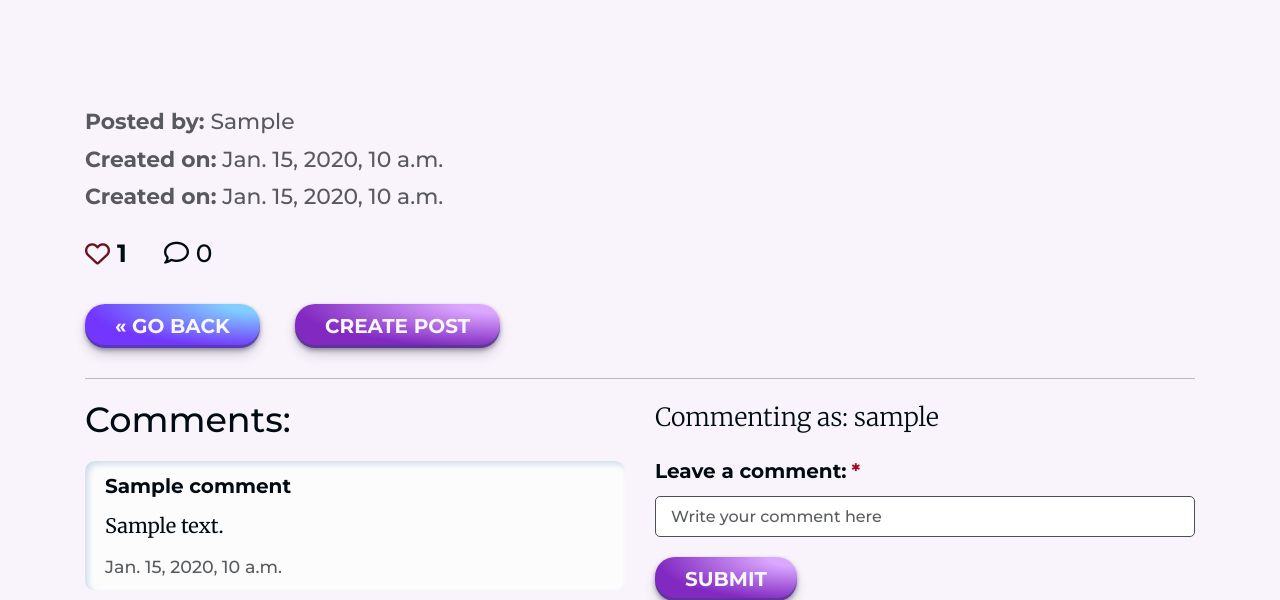
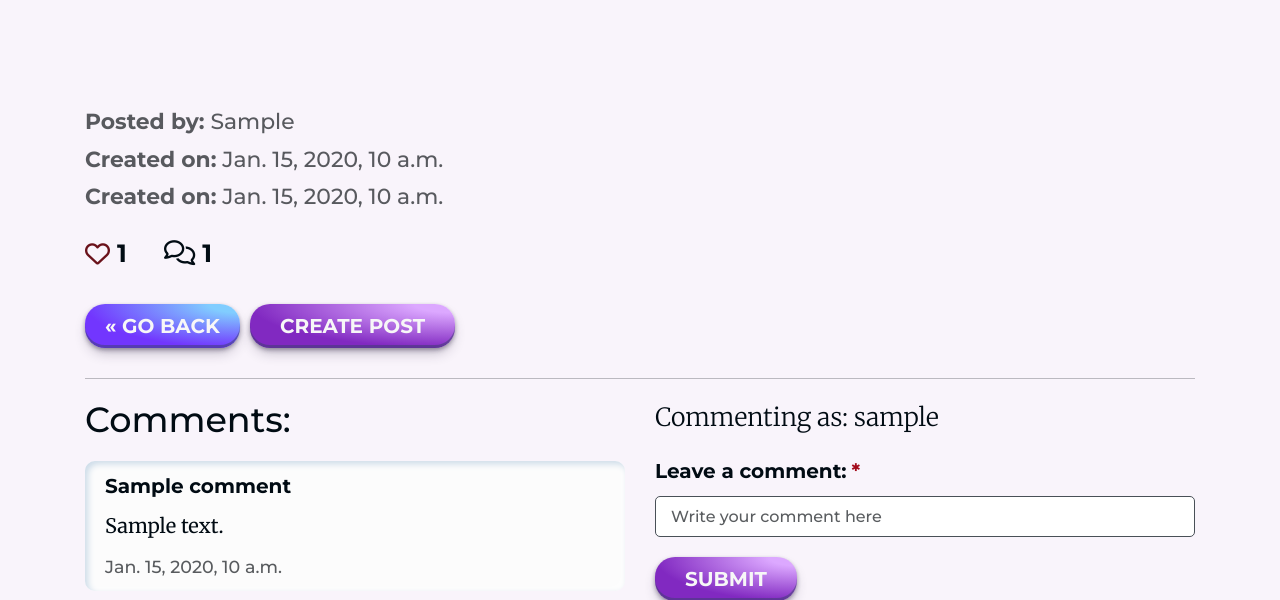
Before and after one commit to Edmir-Demaj/HopeForCancer, a Django app: a page that uses blog/templates/blog/post_detail.html in a window 1280 px wide. Shown: the part 1058-1658 px from the top of the page. Run offline with Django 3.2, Linux system fonts and the light colour scheme; a user stored in the database is signed in; tables that the repository leaves empty hold one stand-in row (values such as "Sample post"); some libraries are stand-ins or nearby versions.

Commit message:
Add: comments counter increment on new comm

```diff
--- a/blog/templates/blog/blog.html
+++ b/blog/templates/blog/blog.html
@@ -84,7 +84,10 @@
                                     <!-- The number of likes goes before the closing strong tag -->
                                     <span>{{ post.number_of_likes }} </span>
                                 </strong>
-                                <span><i class="fa-regular fa-comment"></i> 0</span>
+                                <!-- counts number of comments -->
+                                {% with comments.count as total_comments %}
+                                <span><strong><i class="far fa-comments"></i> {{ total_comments }}</strong></span>
+                                {% endwith %}
                             </div>
                             <div class="card-footer">
                                 <small class="text-muted me-4">Posted by: {{ post.author | title}}</small>
--- a/blog/templates/blog/post_detail.html
+++ b/blog/templates/blog/post_detail.html
@@ -53,10 +53,13 @@
                         <!-- The number of likes goes before the closing strong tag -->
                         <span>{{ post.number_of_likes }} </span>
                     </strong>
-                    <span><i class="fa-regular fa-comment"></i> 0</span>
+                    <!-- counts number of comments -->
+                    {% with comments.count as total_comments %}
+                    <span><strong><i class="far fa-comments"></i> {{ total_comments }}</strong></span>
+                    {% endwith %}
                 </div>
                 <div class="text-start">
-                    <a class="go-back-btn px-4 hvr-wobble-horizontal me-4" href="{% url 'blog_page' %}" role="button"
+                    <a class="go-back-btn px-3 hvr-wobble-horizontal me-1" href="{% url 'blog_page' %}" role="button"
                         aria-label="button to go back to blog page" title="Go Back"> &laquo; GO BACK
                     </a>
                     <a href="{% url 'create-post' %}" class="create-post-btn hvr-float-shadow d-inline-block">
--- a/blog/views.py
+++ b/blog/views.py
@@ -159,6 +159,9 @@ def add_comment(request, post_id):
         messages.success(
             request, 'Comment added successfully! Awaiting approval from Admin'
         )
+        # Increment the comment_counter field of the Post model
+        post.comment_counter += 1
+        post.save()
         return redirect(reverse('post_detail', args=(post.slug,)))
     else:
         comment_form = CommentForm()
--- a/other_pages/templates/other_pages/index.html
+++ b/other_pages/templates/other_pages/index.html
@@ -268,7 +268,10 @@
                                 <!-- The number of likes goes before the closing strong tag -->
                                 <span>{{ post.number_of_likes }} </span>
                             </strong>
-                            <span><i class="fa-regular fa-comment"></i> 0</span>
+                            <!-- counts number of comments -->
+                            {% with comments.count as total_comments %}
+                            <span><strong><i class="far fa-comments"></i> {{ total_comments }}</strong></span>
+                            {% endwith %}
                         </div>
                         <div class="card-footer">
                             <small class="text-muted">Posted by: {{ post.author | title}} |</small>
--- a/other_pages/views.py
+++ b/other_pages/views.py
@@ -1,5 +1,5 @@
 from django.shortcuts import render, get_object_or_404
-from blog.models import Post
+from blog.models import Post, Comment
 from .models import Value
 
 
@@ -10,6 +10,8 @@ def index(request):
     show the latest 3 blog posts.
     """
     latest_posts = Post.objects.filter(status=1).order_by('-created_date')[:3]
+    for post in latest_posts:
+        post.num_comments = Comment.objects.filter(post=post).count()
     context = {'latest_posts': latest_posts}
     template = 'other_pages/index.html'
     return render(request, template, context)
--- a/static/css/style.css
+++ b/static/css/style.css
@@ -443,7 +443,6 @@ ol li {
     color: #f0031b;
     background: transparent;
     border: none;
-    margin-bottom: 20px;
 }
 
 .comment {
```
